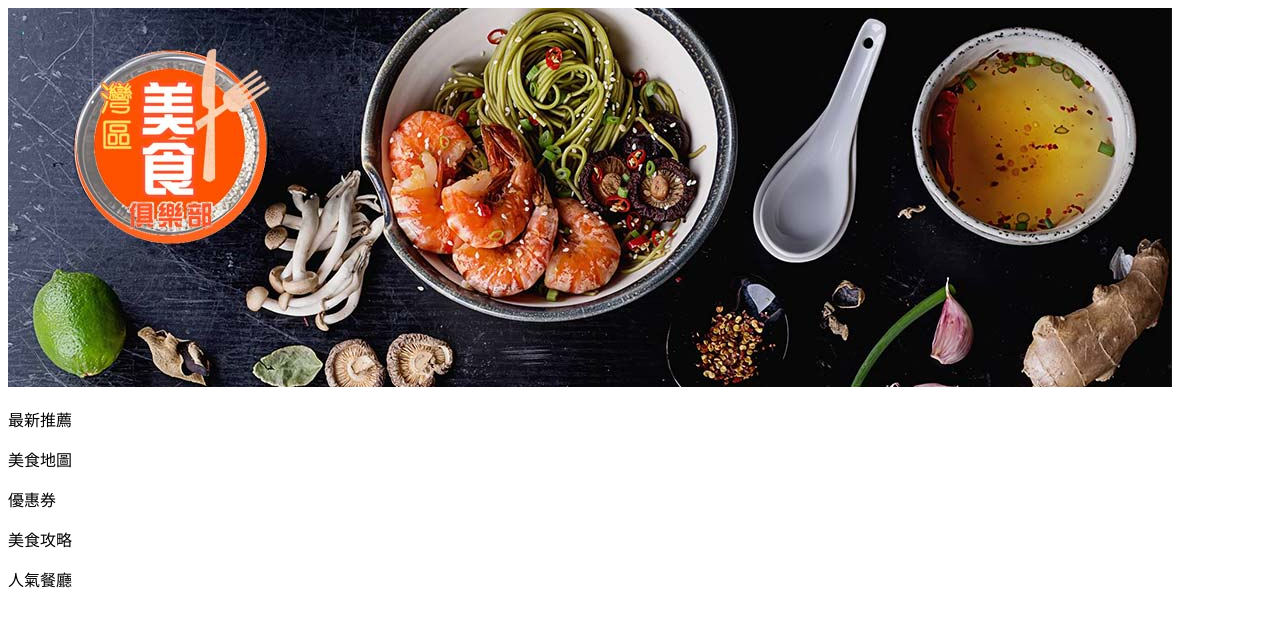
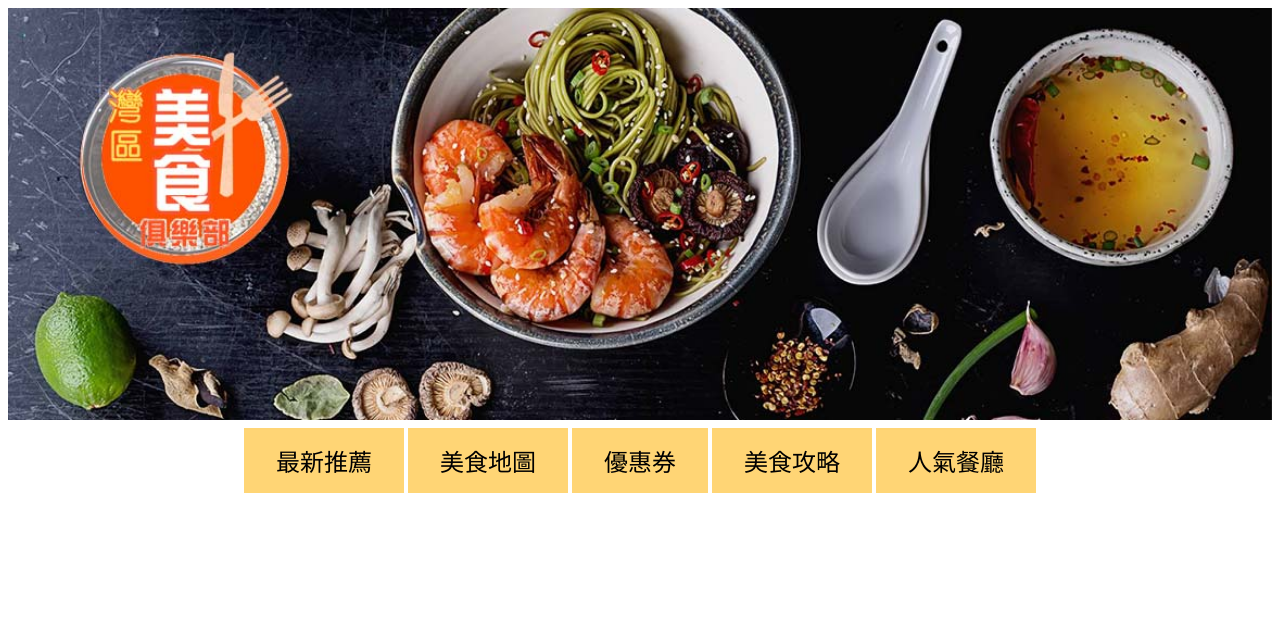
Before and after one commit to wenjunjiang8021/bestfood, a plain HTML site: page index.html in a window 1280 px wide. Drawn offline with Linux system fonts and the light colour scheme.

Commit message:
20190626
設好主圖和5個button,button裡文字不能隨屏幕自動更改

```diff
--- a/css/styles.css
+++ b/css/styles.css
@@ -1,5 +1,34 @@
-/* Header styles only */
+/* Header background styles only */
+img {
+    display: inline-block;
+    width: 100%; // Show 4 images in a row normally
+    height: auto;
+}
 
-body{
-	position: center;
+@media (max-width: 600px) {
+  img {
+    width: 100%; // Override width to show only one image in a row on smaller screens
+  }
 }
+
+
+
+/* header button */
+.button1 {
+	  background-color: #ffd575;
+	  border: none;
+	  color: block;
+	  padding: 15px 32px;
+	  text-align: center;
+	  text-decoration: none;
+	  display: inline-block;
+	  font-size: 1.5em;
+	  margin: 4px 2px;
+	  cursor: pointer;
+}
+
+.button-top {
+	display: flex;
+    flex-direction: row;
+    justify-content: center;
+}
--- a/index.html
+++ b/index.html
@@ -11,12 +11,15 @@
       	<div>
       		<img src="images/meishilogo.jpg">
       	</div>
+        <div class="button-top">
+        	<button class="button1">最新推薦</button>
+      	    <button class="button1">美食地圖</button>
+      	    <button class="button1">優惠券</button>
+      	    <button class="button1">美食攻略</button>
+      	    <button class="button1">人氣餐廳</button>
+        </div>
 
-      	<p>最新推薦</p>
-      	<p>美食地圖</p>
-      	<p>優惠券</p>
-      	<p>美食攻略</p>
-      	<p>人氣餐廳</p>
+
       </header>
 </body>
 </html>
```
